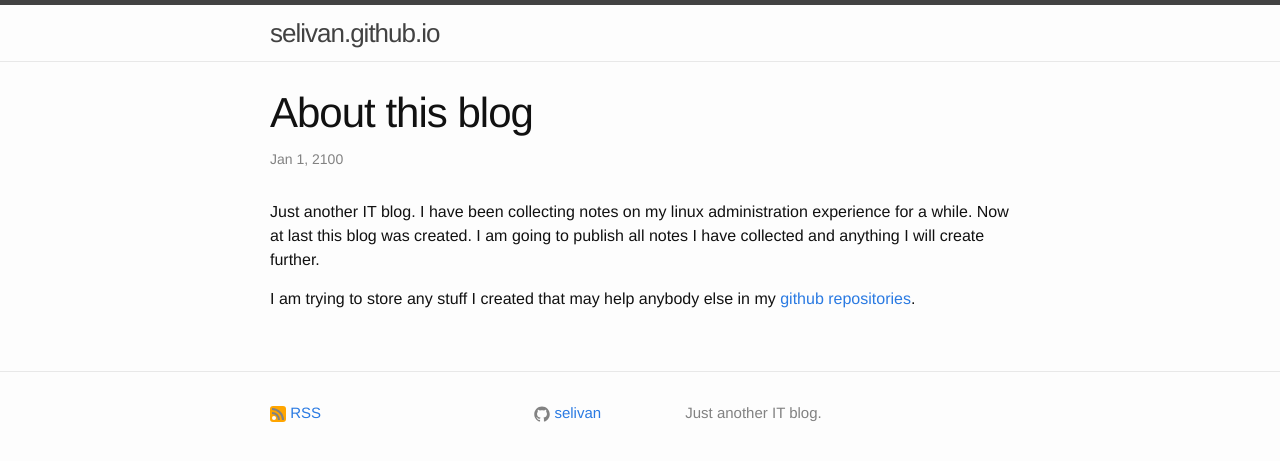
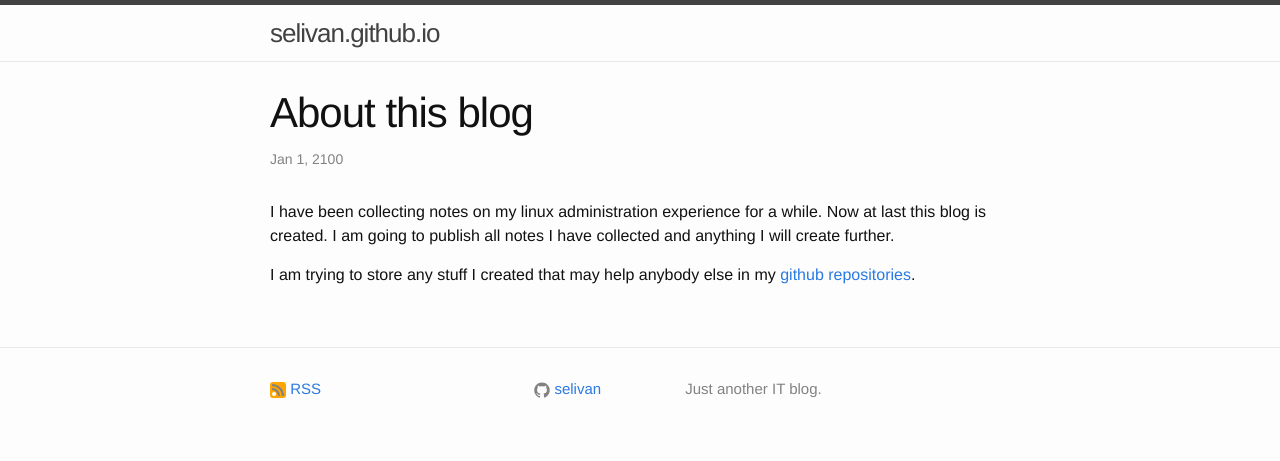
Before and after one commit to selivan/selivan.github.io, a Jekyll site: the page built from _posts/2100-01-01-top-post-about-this-blog.md, in a window 1280 px wide. Shown: the top 461 px of the page. Built offline with Jekyll 4.4.1, drawn with Linux system fonts in a browser that asks for light colours.

Commit message:
update top post

```diff
--- a/_posts/2100-01-01-top-post-about-this-blog.md
+++ b/_posts/2100-01-01-top-post-about-this-blog.md
@@ -3,6 +3,6 @@ layout: post
 title:  "About this blog"
 categories: blog
 ---
-Just another IT blog. I have been collecting notes on my linux administration experience for a while. Now at last this blog was created. I am going to publish all notes I have collected and anything I will create further.
+I have been collecting notes on my linux administration experience for a while. Now at last this blog is created. I am going to publish all notes I have collected and anything I will create further.
 
 I am trying to store any stuff I created that may help anybody else in my [github repositories](https://github.com/selivan).
```
